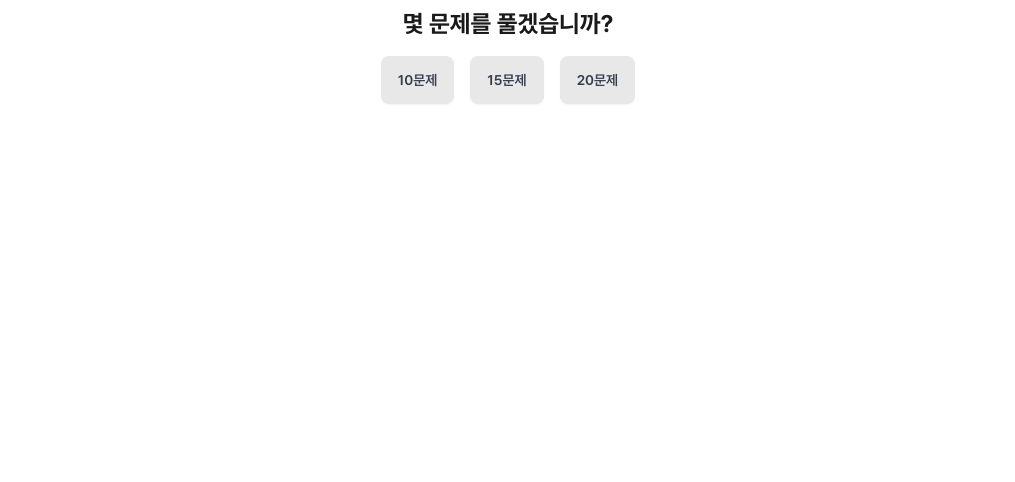
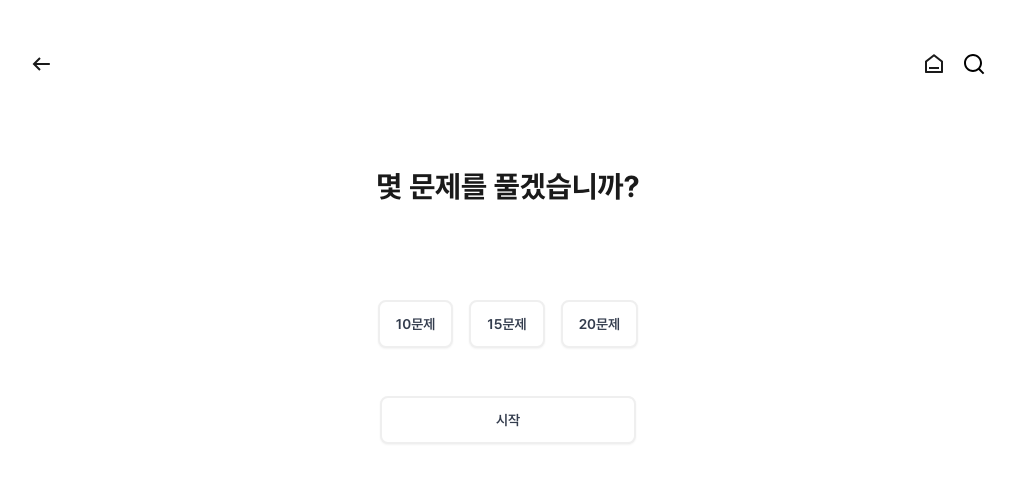
Before and after one commit to gandy818/personality-test, a Next.js app: page /proverb in a window 1280 px wide. Shown: the top 482 px of the page, without its empty margins (132-1147 px from the left). Built offline with nearby package versions, Linux system fonts and the light colour scheme.

Commit message:
style: 스타일 추가

```diff
--- a/src/app/globals.css
+++ b/src/app/globals.css
@@ -20,8 +20,21 @@
   font-family: 'Pretendard', sans-serif;
   color: #1a1a1a;
 }
+/* flex 가운데 정렬 */
+.flex-center {
+  @apply flex items-center justify-center;
+}
 
 body {
+  @layer components {
+    .btn {
+      @apply rounded-lg border-[#EFEFEF] bg-white hover:bg-white;
+    }
+
+    .btn:disabled {
+      @apply bg-[#A2A2A2] text-[#d0d0d0];
+    }
+  }
 }
 
 @layer utilities {
--- a/src/app/layout.tsx
+++ b/src/app/layout.tsx
@@ -12,7 +12,7 @@ export default function RootLayout({
   children: React.ReactNode;
 }>) {
   return (
-    <html lang="en" className="max-w-[1024px] mx-auto">
+    <html lang="en" className="max-w-[1024px] mx-auto my-8">
       <head>
         <script
           async
--- a/src/app/proverb/page.tsx
+++ b/src/app/proverb/page.tsx
@@ -1,5 +1,6 @@
 'use client';
 
+import Header from '@/components/Header';
 import Link from 'next/link';
 import { useState } from 'react';
 
@@ -7,29 +8,41 @@ export default function Home() {
   const [questionCount, setQuestionCount] = useState(0);
 
   return (
+    <>
+      <Header />
       <div className="flex flex-col items-center">
-      <h1 className="text-2xl font-bold">몇 문제를 풀겠습니까?</h1>
+        <h1 className="text-3xl font-bold my-20">몇 문제를 풀겠습니까?</h1>
         <div className="flex gap-4 mt-4">
-        <button className="btn" onClick={() => setQuestionCount(10)}>
+          <button
+            className={`btn border-2 ${questionCount === 10 ? 'border-blue-300 border-2' : ''}`}
+            onClick={() => setQuestionCount(10)}
+          >
             10문제
           </button>
-        <button className="btn" onClick={() => setQuestionCount(15)}>
+          <button
+            className={`btn border-2 ${questionCount === 15 ? 'border-blue-300 border-2' : ''}`}
+            onClick={() => setQuestionCount(15)}
+          >
             15문제
           </button>
-        <button className="btn" onClick={() => setQuestionCount(20)}>
+          <button
+            className={`btn border-2 ${questionCount === 20 ? 'border-blue-300 border-2' : ''}`}
+            onClick={() => setQuestionCount(20)}
+          >
             20문제
           </button>
         </div>
 
-      {questionCount > 0 && (
         <div className="mt-8">
-          <p>선택한 문제 수: {questionCount}</p>
           {/* 문제 수를 쿼리로 전달 */}
-          <Link href={`/proverb/quiz?count=${questionCount}`} className="btn mt-4">
+          <Link
+            href={`/proverb/quiz?count=${questionCount}`}
+            className="btn border-2 btn-wide mt-4"
+          >
             시작
           </Link>
         </div>
-      )}
       </div>
+    </>
   );
 }
--- a/src/app/proverb/quiz/page.tsx
+++ b/src/app/proverb/quiz/page.tsx
@@ -22,7 +22,6 @@ export default function QuizPage() {
   const [results, setResults] = useState<Result[]>([]);
   const searchParams = useSearchParams();
   const count = searchParams.get('count') === null ? '10' : searchParams.get('count'); // 쿼리에서 문제 수를 가져옴
-
   const proverbs: Proverb[] = [
     { front: '가는 말이 고와야', back: '오는 말이 곱다' },
     { front: '등잔 밑이', back: '어둡다' },
--- /dev/null
+++ b/src/components/GobackBtn.tsx
@@ -0,0 +1,22 @@
+import Link from 'next/link';
+
+export default function GobackBtn({ link, className }: { link: string; className?: string }) {
+  return (
+    <div className={`w-fit ${className}`}>
+      <Link href={link}>
+        <svg
+          xmlns="http://www.w3.org/2000/svg"
+          width="24"
+          height="24"
+          viewBox="0 0 24 24"
+          fill="none"
+        >
+          <path
+            d="M3.99994 12L3.29294 11.293L2.58594 12L3.29294 12.707L3.99994 12ZM18.9999 13C19.2652 13 19.5195 12.8947 19.707 12.7071C19.8946 12.5196 19.9999 12.2652 19.9999 12C19.9999 11.7348 19.8946 11.4805 19.707 11.2929C19.5195 11.1054 19.2652 11 18.9999 11V13ZM9.29294 5.29303L3.29294 11.293L4.70694 12.707L10.7069 6.70703L9.29294 5.29303ZM3.29294 12.707L9.29294 18.707L10.7069 17.293L4.70694 11.293L3.29294 12.707ZM3.99994 13H18.9999V11H3.99994V13Z"
+            fill="#1A1A1A"
+          />
+        </svg>
+      </Link>
+    </div>
+  );
+}
--- /dev/null
+++ b/src/components/Header.tsx
@@ -0,0 +1,49 @@
+import Link from 'next/link';
+import GobackBtn from './GobackBtn';
+
+export default function GoodsHeader() {
+  return (
+    <header className=" mx-auto w-full bg-white">
+      <div className="mx-auto flex h-12 items-center justify-between px-[18px]">
+        {/* 뒤로가기 */}
+        {/* TODO: 혹은 router.back() 받기 */}
+        <GobackBtn link="/" />
+
+        {/* 맨 우측 버튼들 */}
+        <div className="flex gap-4">
+          {/* 홈 */}
+          <Link href="/">
+            <svg
+              xmlns="http://www.w3.org/2000/svg"
+              width="24"
+              height="24"
+              viewBox="0 0 24 24"
+              fill="none"
+            >
+              <path
+                d="M21 20.0001C21 20.2653 20.8946 20.5196 20.7071 20.7072C20.5196 20.8947 20.2652 21.0001 20 21.0001H4C3.73478 21.0001 3.48043 20.8947 3.29289 20.7072C3.10536 20.5196 3 20.2653 3 20.0001V9.49005C2.99989 9.33766 3.03462 9.18727 3.10152 9.05035C3.16841 8.91343 3.26572 8.79362 3.386 8.70005L11.386 2.47705C11.5615 2.3405 11.7776 2.26636 12 2.26636C12.2224 2.26636 12.4385 2.3405 12.614 2.47705L20.614 8.70005C20.7343 8.79362 20.8316 8.91343 20.8985 9.05035C20.9654 9.18727 21.0001 9.33766 21 9.49005V20.0001ZM19 19.0001V9.97805L12 4.53405L5 9.97805V19.0001H19ZM7 15.0001H17V17.0001H7V15.0001Z"
+                fill="#1A1A1A"
+              />
+            </svg>
+          </Link>
+
+          {/* 돋보기 버튼 */}
+          <button>
+            <svg
+              xmlns="http://www.w3.org/2000/svg"
+              width="24"
+              height="24"
+              viewBox="0 0 24 24"
+              fill="none"
+            >
+              <path
+                d="M18.031 16.617L22.314 20.899L20.899 22.314L16.617 18.031C15.0237 19.3082 13.042 20.0029 11 20C6.032 20 2 15.968 2 11C2 6.032 6.032 2 11 2C15.968 2 20 6.032 20 11C20.0029 13.042 19.3082 15.0237 18.031 16.617ZM16.025 15.875C17.2938 14.5697 18.0025 12.8204 18 11C18 7.133 14.867 4 11 4C7.133 4 4 7.133 4 11C4 14.867 7.133 18 11 18C12.8204 18.0025 14.5697 17.2938 15.875 16.025L16.025 15.875Z"
+                fill="black"
+              />
+            </svg>
+          </button>
+        </div>
+      </div>
+    </header>
+  );
+}
```
Lines whose indentation alone changed are shown as unchanged.
